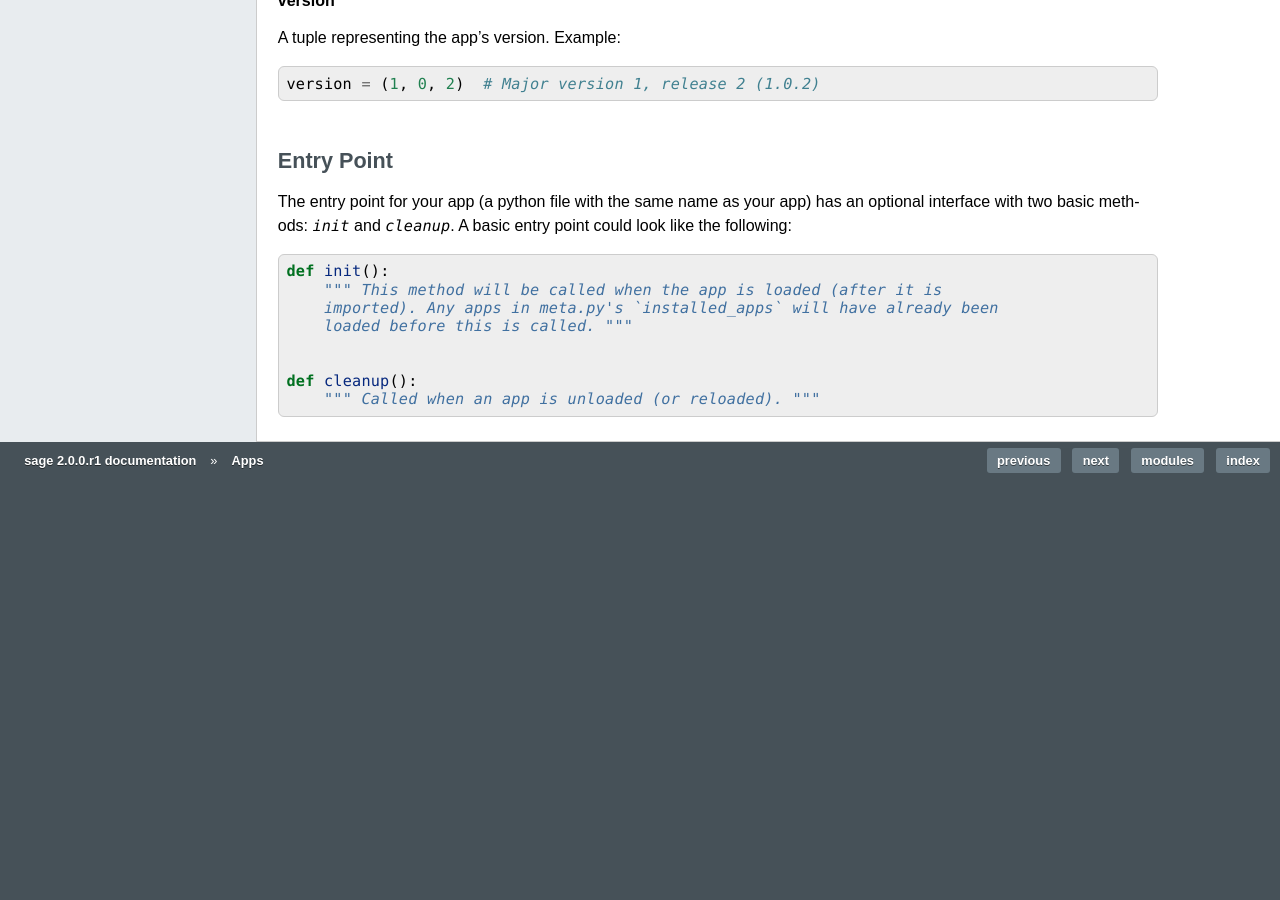
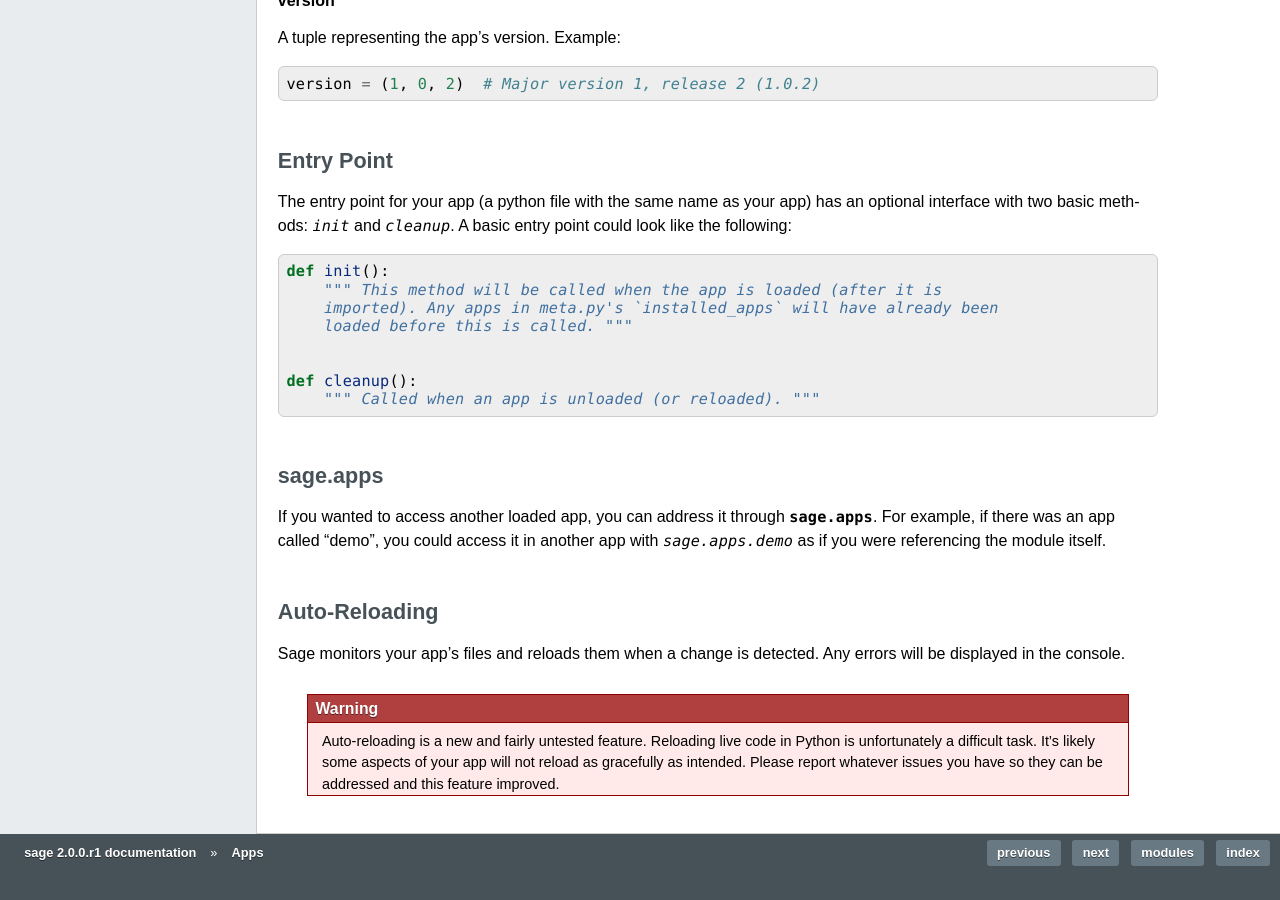
Before and after one commit to adayoung/sage, a Sphinx documentation site: the page built from docs/source/apps.rst, in a window 1280 px wide and 900 px high, scrolled down 1602 px. Built offline with Sphinx 7.4.7, drawn with Linux system fonts in a browser that asks for light colours; pages that are not in the unit, such as notebooks, are missing from menus; before the commit the page ends 2109 px from its top, so only the background shows below that; some of the changed text lies outside the part shown.

Commit message:
a bit about auto reloading

```diff
--- a/docs/source/apps.rst
+++ b/docs/source/apps.rst
@@ -107,3 +107,24 @@ A basic entry point could look like the following: ::
 
     def cleanup():
         """ Called when an app is unloaded (or reloaded). """
+
+sage.apps
+---------
+
+If you wanted to access another loaded app, you can address it through
+:py:mod:`sage.apps`. For example, if there was an app called "demo", you could
+access it in another app with `sage.apps.demo` as if you were referencing the
+module itself.
+
+Auto-Reloading
+--------------
+
+Sage monitors your app's files and reloads them when a change is detected.
+Any errors will be displayed in the console.
+
+.. warning::
+
+    Auto-reloading is a new and fairly untested feature. Reloading live code
+    in Python is unfortunately a difficult task. It's likely some aspects of
+    your app will not reload as gracefully as intended. Please report whatever
+    issues you have so they can be addressed and this feature improved.
```
